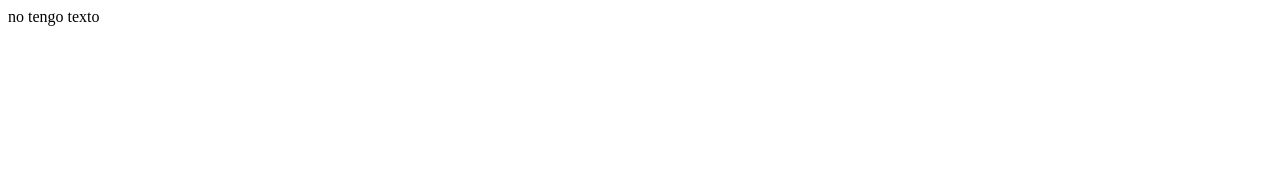
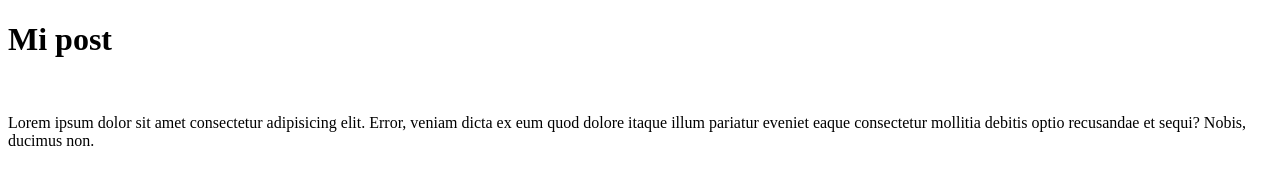
Before and after one commit to LorenzoB-collab/projects, a plain HTML site: page index.html in a window 1280 px wide. Drawn offline with Linux system fonts and the light colour scheme.

Commit message:
creación de assets, se agrego una imagen y cambio de contenido

```diff
--- a/index.html
+++ b/index.html
@@ -7,6 +7,8 @@
     <title>html</title>
 </head>
 <body>
-    no tengo texto
+    <h1>Mi post</h1>
+    <img src="" alt="">
+    <p>Lorem ipsum dolor sit amet consectetur adipisicing elit. Error, veniam dicta ex eum quod dolore itaque illum pariatur eveniet eaque consectetur mollitia debitis optio recusandae et sequi? Nobis, ducimus non.</p>
 </body>
 </html>
```
Also changed, not shown: css/style.css (deleted).
